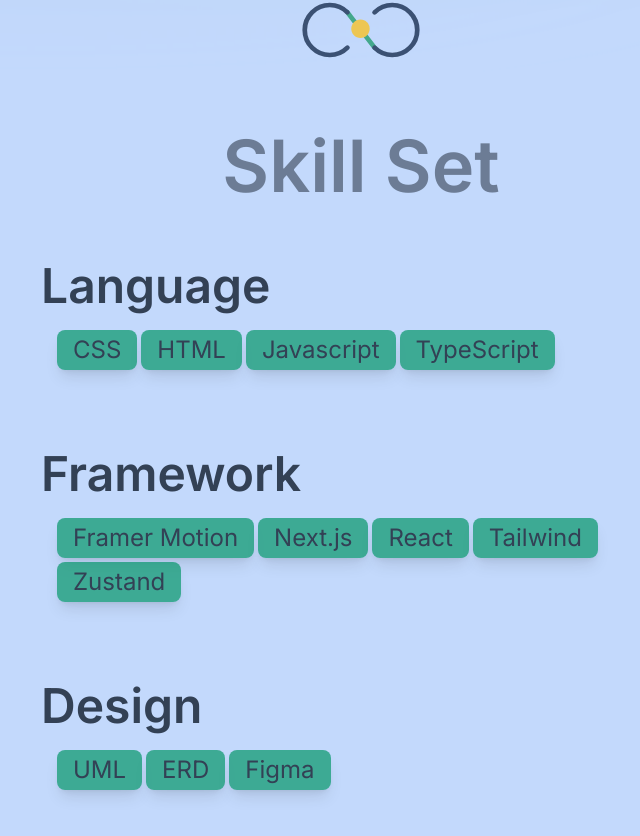
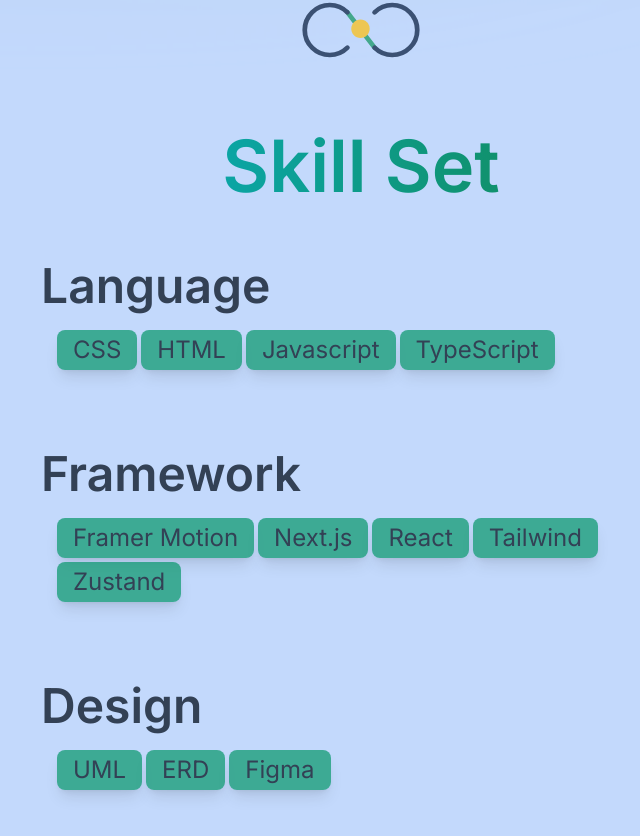
Before and after one commit to romylomy/jerome-corpuz-portfolio, a Next.js app: page / in a window 1280 px wide. Shown: the part 814-1650 px from the top of the page, without its empty margins (279-919 px from the left). Built offline with nearby package versions, Linux system fonts and the light colour scheme.

Commit message:
changed Skills title to text-5xl

```diff
--- a/components/skills.tsx
+++ b/components/skills.tsx
@@ -21,7 +21,7 @@
 
   return (
     <section id="skills" className="pb-40 p-5 lg:px-50 ">
-      <h1 className="text-center text-4xl font-semibold text-slate-600 text-opacity-70 md:text-5xl xl:text-7xl">Skill Set</h1>
+      <h1 className="text-center text-5xl font-semibold bg-clip-text text-transparent bg-gradient-to-r from-cyan-500 to-green-700 md:text-5xl xl:text-7xl">Skill Set</h1>
       <div className="py-3 px-2 lg:p-10">
         <div className='grid grid-cols-1'>
           {Object.keys(dataSkills).map((category) => (
```
